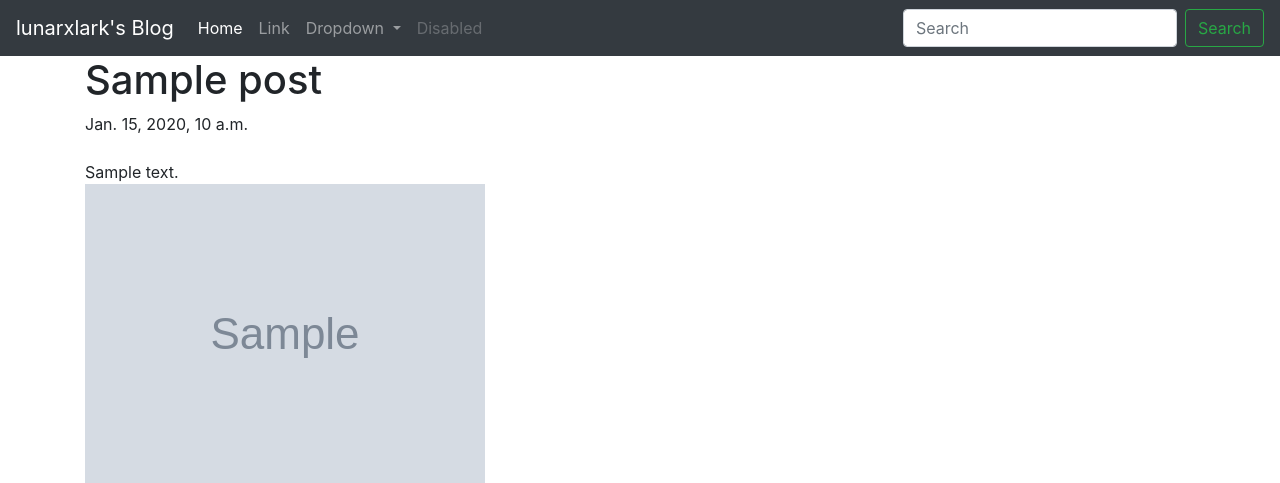
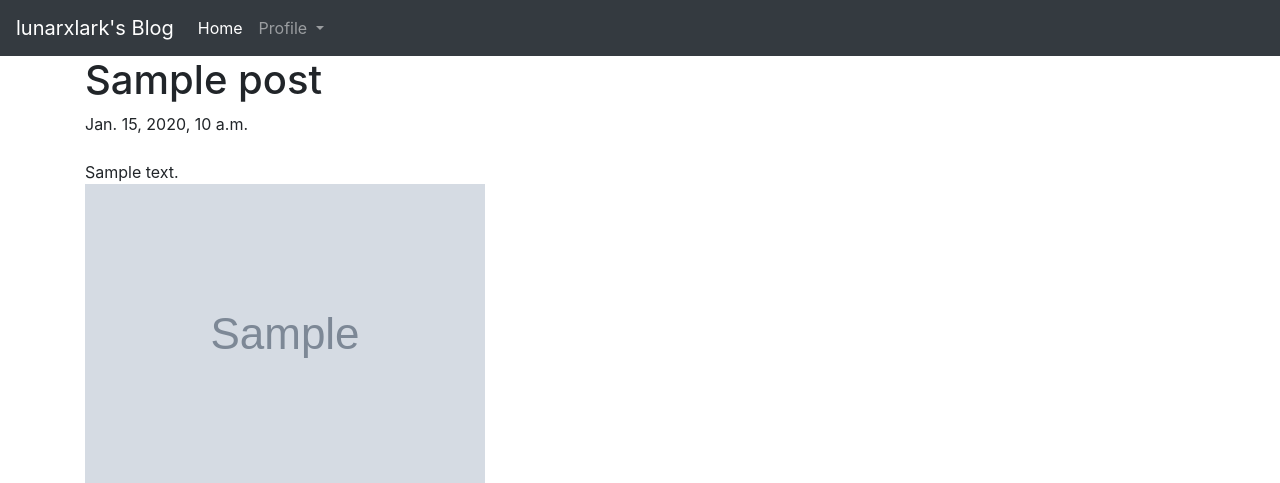
Before and after one commit to lunarxlark/django-tutorial, a Django app: template myblogapp/posts/templates/posts/post_detail.html in a window 1280 px wide. Shown: the top 483 px of the page. Run offline with Django 3.2, Linux system fonts and the light colour scheme; the template is opened without the code that fills it: most values are stand-ins (such as "Sample title", 1, 10 or a date in 2020); grey boxes marked "Sample" are stand-in pictures; some libraries are stand-ins or nearby versions.

Commit message:
mod Dropdown

```diff
--- a/myblogapp/posts/templates/posts/post_detail.html
+++ b/myblogapp/posts/templates/posts/post_detail.html
@@ -22,31 +22,24 @@
                         <li class="nav-item active">
                           <a class="nav-link" href="#">Home <span class="sr-only">(current)</span></a>
                         </li>
-                        <li class="nav-item">
-                          <a class="nav-link" href="#">Link</a>
-                        </li>
                         <li class="nav-item dropdown">
                           <a class="nav-link dropdown-toggle" href="#" id="navbarDropdown" role="button" data-toggle="dropdown" aria-haspopup="true" aria-expanded="false">
-                            Dropdown
+                              Profile
                           </a>
                           <div class="dropdown-menu" aria-labelledby="navbarDropdown">
-                            <a class="dropdown-item" href="#">Action</a>
-                            <a class="dropdown-item" href="#">Another action</a>
+                            <a class="dropdown-item" href="https://github.com/lunarxlark">Github</a>
+                            <a class="dropdown-item" href="https://qiita.com/lunarxlark">Qiita</a>
+                            <a class="dropdown-item" href="https://twitter.com/lunarxlark">Twitter</a>
                             <div class="dropdown-divider"></div>
-                            <a class="dropdown-item" href="#">Something else here</a>
+                            <a class="dropdown-item" href="https://github.com/lunarxlark?tab=repositories">Repository</a>
                           </div>
                         </li>
-                        <li class="nav-item">
-                          <a class="nav-link disabled" href="#">Disabled</a>
-                        </li>
                       </ul>
-                      <form class="form-inline my-2 my-lg-0">
-                        <input class="form-control mr-sm-2" type="search" placeholder="Search" aria-label="Search">
-                        <button class="btn btn-outline-success my-2 my-sm-0" type="submit">Search</button>
-                      </form>
                     </div>
                   </nav>
+
                   <div class="container">
+
         <h1>{{ post.title }}<br /></h1>
         {{ post.published }}<br /><br />
         {{ post.body }}<br />
```
